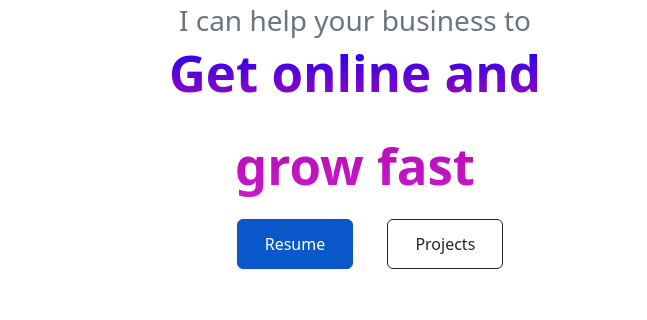
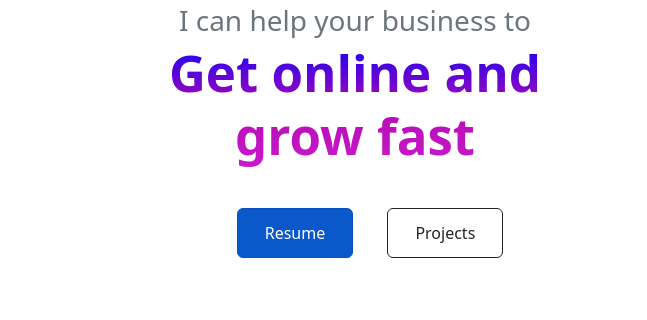
Before and after one commit to Fathimathufarhana/index, a plain HTML site: page index.html in a window 1280 px wide. Shown: the part 164-484 px from the top of the page, 0-647 px from the left. Drawn offline with nearby package versions, Linux system fonts and the light colour scheme.

Commit message:
second commit

```diff
--- a/index.html
+++ b/index.html
@@ -62,17 +62,16 @@
                 <p class="text-secondary" style="    font-size: 28px;     margin-bottom: -7px;font-weight: 100;">I can
                     help your business
                     to</p>
-                <p class="text-primary" style="font-size: 60px;
-                font-size: 51px;
+                <p class="text-primary" style="font-size: 51px;
                 font-weight: 650;
                 /* margin-left: 83px; */
                background: -webkit-linear-gradient(blue,rgb(178, 9, 178));
                -webkit-background-clip: text;
                -webkit-text-fill-color: transparent;">Get online and </p>
 
-<p class="text-primary" style="font-size: 60px;
-font-size: 51px;
-font-weight: 650;
+<p class="text-primary " style="font-size: 51px;
+font-weight: 650;    margin-top: -30px;
+    margin-bottom: 35px;
 /* margin-left: 83px; */
 background: -webkit-linear-gradient(rgb(178, 9, 178), rgb(203, 27, 203));
 -webkit-background-clip: text;
```
